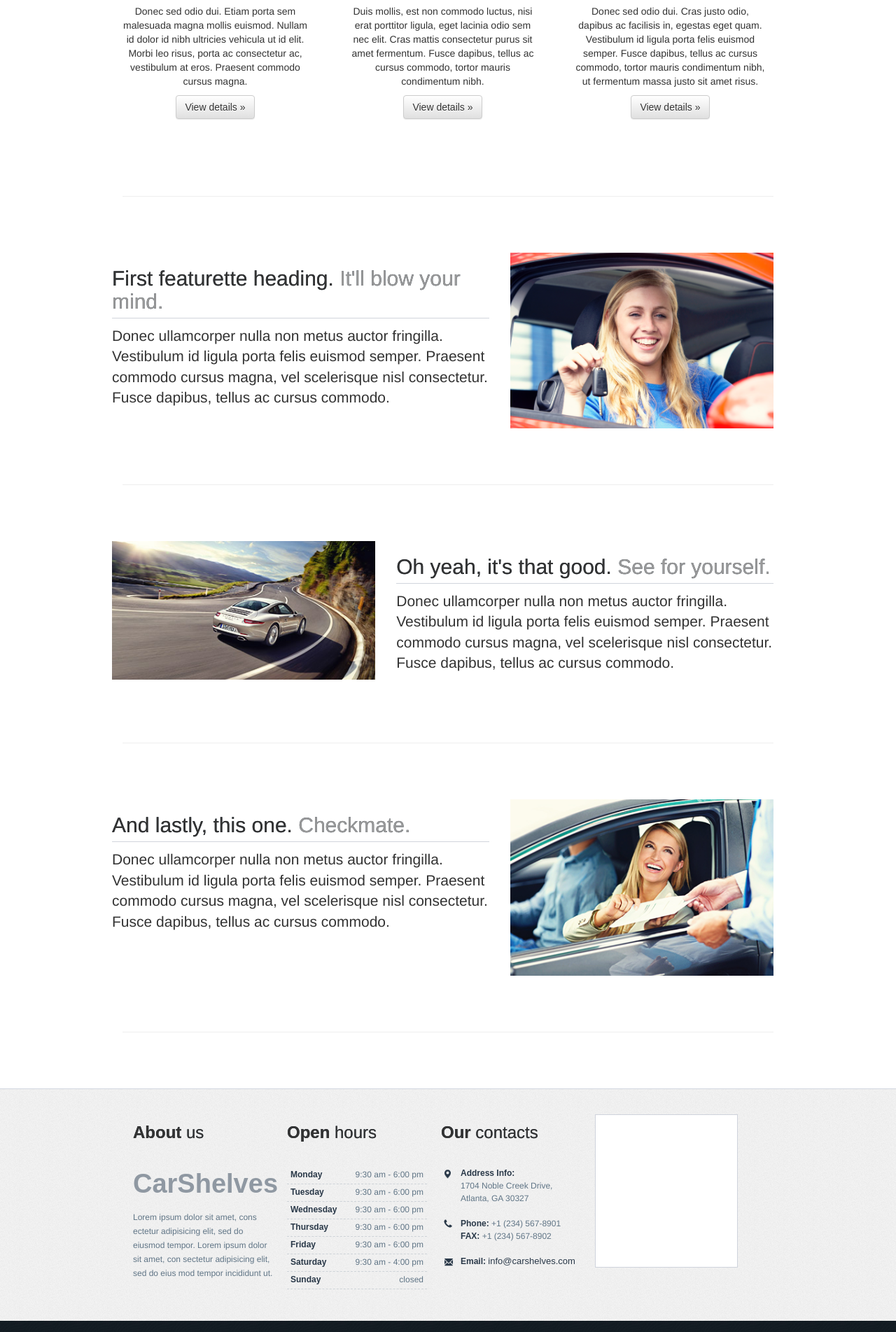
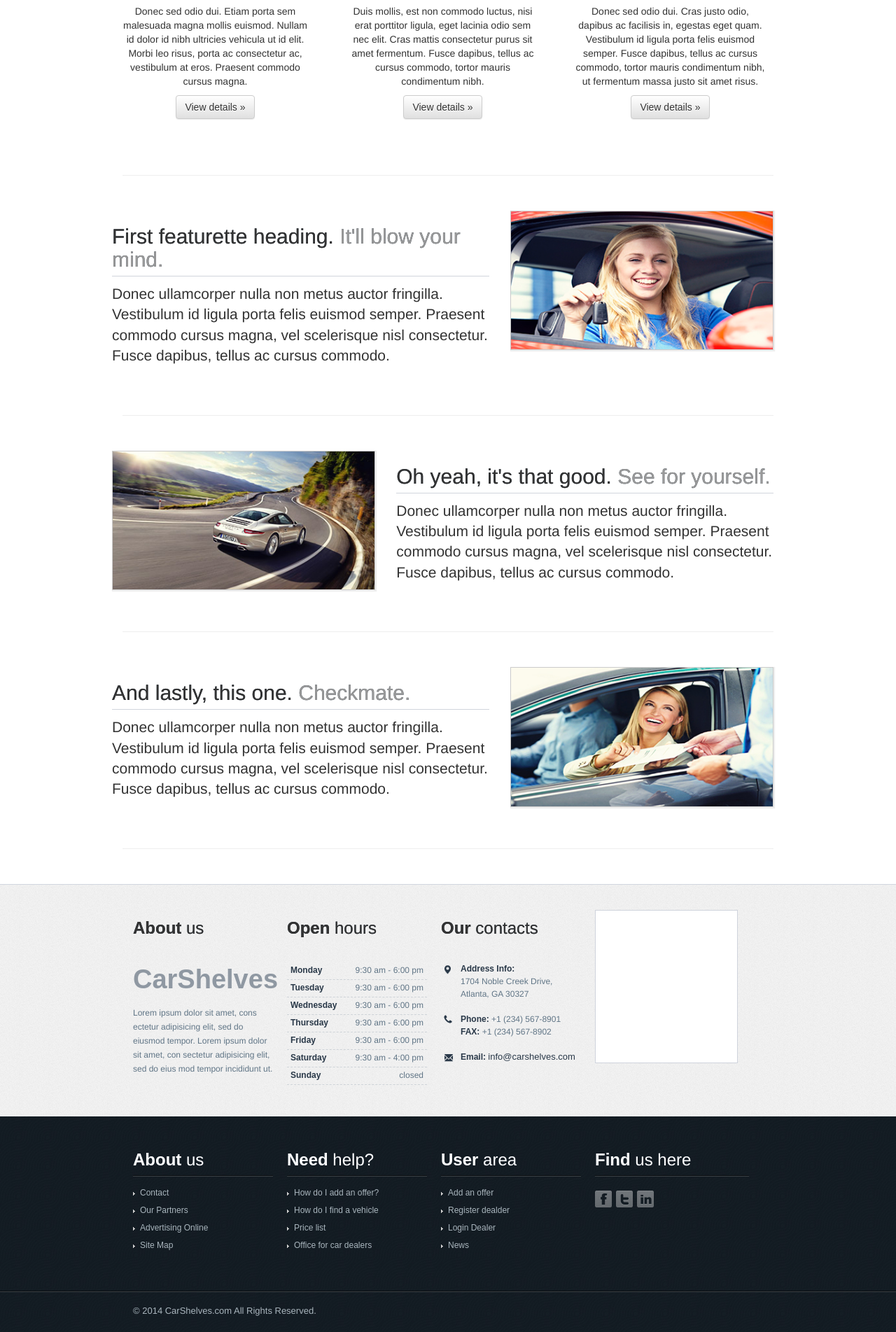
Before and after one commit to abdelselouane/carshelves, a CodeIgniter app: page / in a window 1280 px wide. Shown: the part 1043-2946 px from the top of the page at 70% size. Run offline with CodeIgniter, Linux system fonts and the light colour scheme; some libraries are stand-ins or nearby versions; some web fonts are replaced.

Commit message:
updates 08/28/14

```diff
--- a/application/views/pages/home.php
+++ b/application/views/pages/home.php
@@ -85,7 +85,7 @@
           <p class="lead">Donec ullamcorper nulla non metus auctor fringilla. Vestibulum id ligula porta felis euismod semper. Praesent commodo cursus magna, vel scelerisque nisl consectetur. Fusce dapibus, tellus ac cursus commodo.</p>
         </div>
         <div class="col-md-5">
-          <img class="featurette-image img-responsive" src="<?=base_url();?>images/slide-show/10.jpg" alt="Generic placeholder image">
+          	<img class="featurette-image img-responsive outer-shadow" src="<?=base_url();?>images/slide-show/10.jpg" alt="Generic placeholder image">
         </div>
       </div>
 
@@ -93,7 +93,7 @@
 
       <div class="row featurette">
         <div class="col-md-5">
-          <img class="featurette-image img-responsive" src="<?=base_url();?>images/slide-show/2.jpg" alt="Generic placeholder image">
+          <img class="featurette-image img-responsive outer-shadow" src="<?=base_url();?>images/slide-show/2.jpg" alt="Generic placeholder image">
         </div>
         <div class="col-md-7"><!-- Add class="featurette-heading" to h2 for bigger text-->
           <h2 >Oh yeah, it's that good. <span class="text-muted">See for yourself.</span></h2>
@@ -109,7 +109,7 @@
           <p class="lead">Donec ullamcorper nulla non metus auctor fringilla. Vestibulum id ligula porta felis euismod semper. Praesent commodo cursus magna, vel scelerisque nisl consectetur. Fusce dapibus, tellus ac cursus commodo.</p>
         </div>
         <div class="col-md-5">
-          <img class="featurette-image img-responsive" src="<?=base_url();?>images/slide-show/11.jpg" alt="Generic placeholder image">
+          <img class="featurette-image img-responsive outer-shadow" src="<?=base_url();?>images/slide-show/11.jpg" alt="Generic placeholder image">
         </div>
       </div>
 
--- a/css/carousel.css
+++ b/css/carousel.css
@@ -34,6 +34,17 @@
   width: auto;
 }
 
+.inner-shadow {
+   -moz-box-shadow:    inset 0 0 10px #000000;
+   -webkit-box-shadow: inset 0 0 10px #000000;
+   box-shadow:         inset 0 0 10px #000000;
+}
+.outer-shadow {
+	border: 1px solid #ccc;
+  -moz-box-shadow:    1px 1px 1px 1px #eee;
+  -webkit-box-shadow: 1px 1px 1px 1px #eee;
+  box-shadow:         1px 1px 1px 1px #eee;
+}
 
 /* CUSTOMIZE THE CAROUSEL
 -------------------------------------------------- */
@@ -84,7 +95,7 @@
 ------------------------- */
 
 .featurette-divider {
-  margin: 80px 0; /* Space out the Bootstrap <hr> more */
+  margin: 50px 0; /* Space out the Bootstrap <hr> more */
 }
 
 /* Thin out the marketing headings */
--- a/css/style.css
+++ b/css/style.css
@@ -1,5 +1,8 @@
 .gold{color: #FFB01F;}
 .blue{color: #428bca;}
+
+
+
 
 /*
 ================================================================================
```
Also changed, not shown: images/slide-show/10.jpg, images/slide-show/11.jpg.
